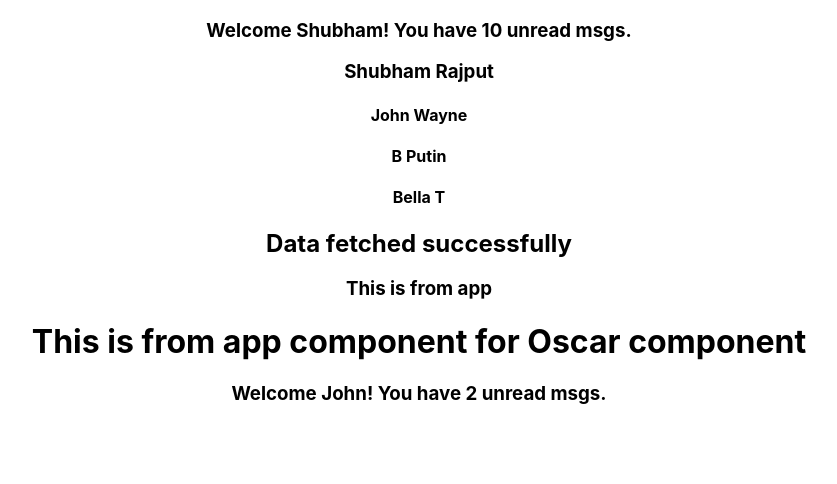
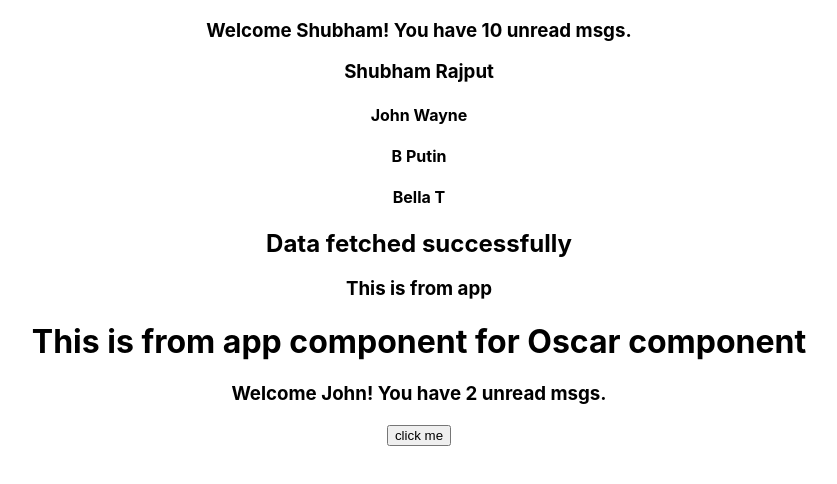
Before and after one commit to GeekShubhamRajput/react-js-learning, a React (Create React App) app in the folder react_typescript/: page / in a window 1280 px wide. Shown: the top 484 px of the page, without its empty margins (221-1058 px from the left). Built offline with nearby package versions, Linux system fonts and the light colour scheme.

Commit message:
Event Props
Button click through props

```diff
--- a/react_typescript/src/App.tsx
+++ b/react_typescript/src/App.tsx
@@ -4,6 +4,7 @@
 import {Status} from "./components/Status"
 import {Heading} from "./components/Heading"
 import {Oscar} from "./components/Oscar"
+import {Button} from "./components/Button"
 import './App.css';
 
 function App() {
@@ -37,6 +38,7 @@
       <Heading>This is from app</Heading>
       <Oscar><h1>This is from app component for Oscar component</h1></Oscar>
       <Greet name="John" isLoggedIn={true} />
+      <Button handleClick={(event, id)=>{console.log('Button clicked', event, id)}} />
     </div>
   );
 }
--- /dev/null
+++ b/react_typescript/src/components/Button.tsx
@@ -0,0 +1,9 @@
+type ButtonProps = {
+  handleClick: (event: React.MouseEvent<HTMLButtonElement>, id: number) => void
+}
+
+export const Button = (props: ButtonProps) => {
+  return(
+    <button onClick={event => props.handleClick(event, 1)}>click me</button>
+  )
+}
```
